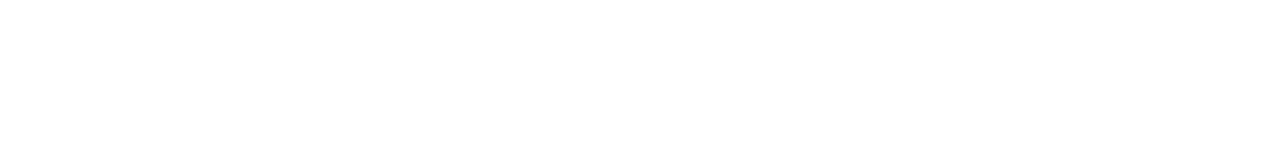
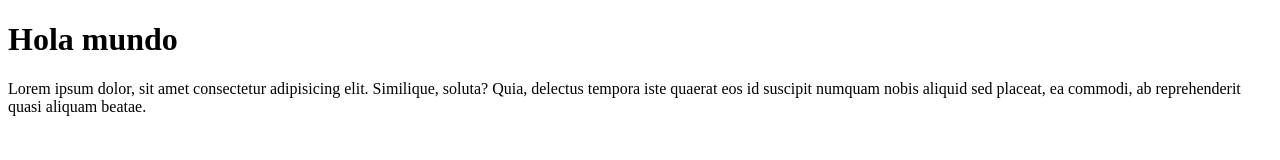
Before and after one commit to joseroru/proyectoweb, a plain HTML site: page index.html in a window 1280 px wide. Drawn offline with Linux system fonts and the light colour scheme.

Commit message:
Parrafo añadido

```diff
--- a/index.html
+++ b/index.html
@@ -7,6 +7,7 @@
     <title>Document</title>
 </head>
 <body>
-
+    <h1>Hola mundo</h1>
+    <p>Lorem ipsum dolor, sit amet consectetur adipisicing elit. Similique, soluta? Quia, delectus tempora iste quaerat eos id suscipit numquam nobis aliquid sed placeat, ea commodi, ab reprehenderit quasi aliquam beatae.</p>
 </body>
 </html>
```
